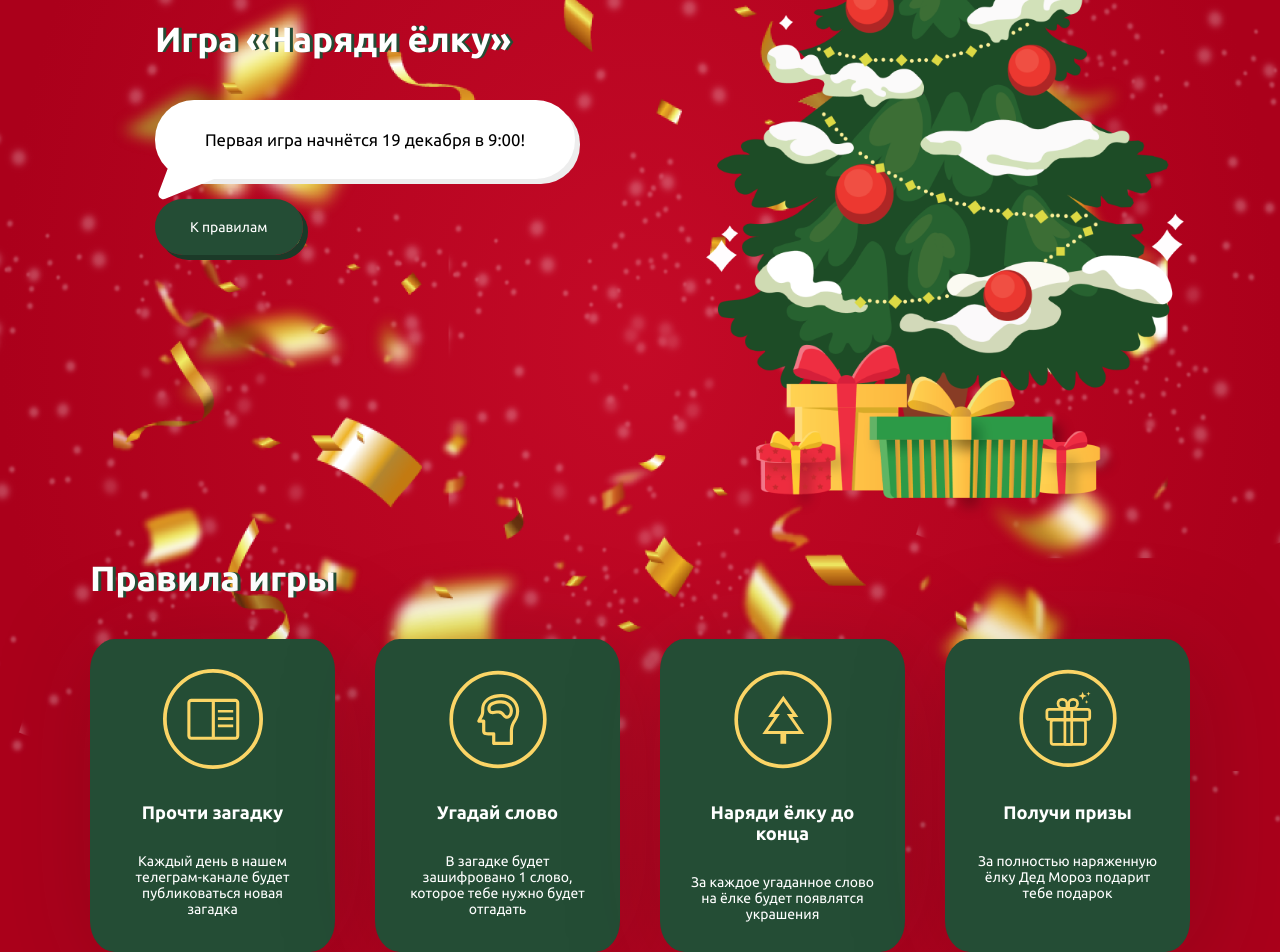
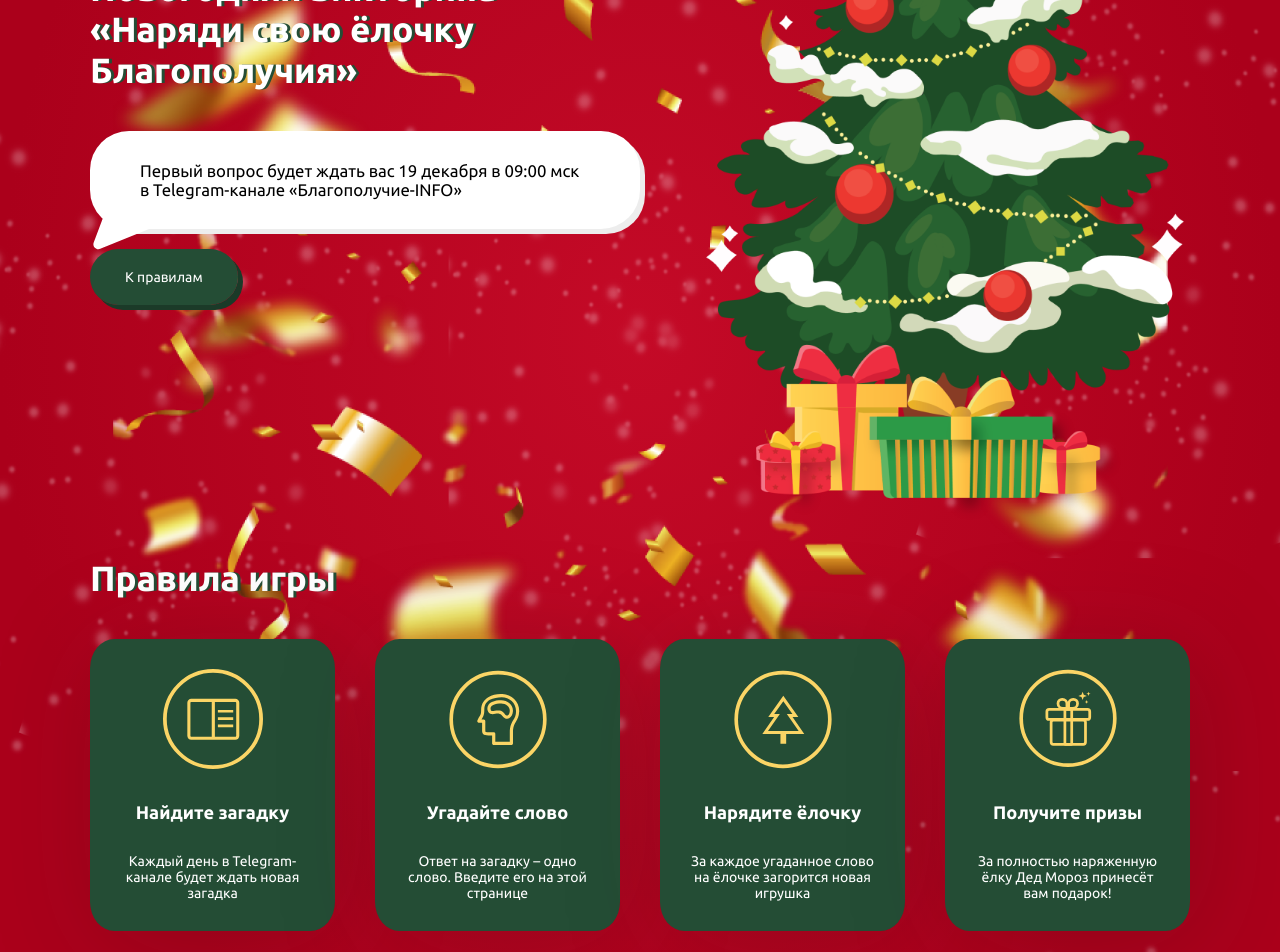
Before and after one commit to MegaVerkruzo/NewYearProject, a React (Create React App) app in the folder front/: page / in a window 1280 px wide. Shown: the part 500-1452 px from the top of the page. Built offline with nearby package versions, Linux system fonts and the light colour scheme; no server answers.

Commit message:
timer fix problem with time zone

```diff
--- a/front/src/components/Header/Header.jsx
+++ b/front/src/components/Header/Header.jsx
@@ -9,7 +9,7 @@ import {observer} from "mobx-react-lite";
 import Timer from "./Timer";
 import Music from "../../audio/AngelsOfLight.mp3";
 
-const onSetMusic = () => store.setMusic(Music)
+// const onSetMusic = () => store.setMusic(Music)
 
 const Header = () => {
     // const ref = React.useRef(null);
--- a/front/src/components/Header/Timer.jsx
+++ b/front/src/components/Header/Timer.jsx
@@ -4,7 +4,7 @@ import store from "../../store/store";
 
 const Timer = () => {
     const onTimerChange = () => {
-        const diffInMs = new Date('2023-01-01') - new Date()
+        const diffInMs = new Date('2023-01-01T00:00:00') - new Date()
         const days = parseInt(diffInMs / (1000 * 60 * 60 * 24));
         const hours = parseInt(diffInMs / (1000 * 60 * 60)) % 24;
         const minutes = parseInt(diffInMs / (1000 * 60)) % 60;
--- a/front/src/components/Main/MainPage.jsx
+++ b/front/src/components/Main/MainPage.jsx
@@ -6,9 +6,9 @@ const MainPage = () => {
     return (
         <div className="main-page__top align-center">
             <div className="main-page__column">
-                <div className="main-page__title"><h1>Игра «Наряди ёлку»</h1></div>
+                <div className="main-page__title"><h1>Новогодняя викторина «Наряди свою ёлочку Благополучия»</h1></div>
                 <div className="main-page__text">
-                    <span>Первая игра начнётся 19 декабря в 9:00!</span>
+                    <span>Первый вопрос будет ждать вас 19 декабря в 09:00 мск в Telegram-канале «Благополучие-INFO»</span>
                     <MessageAngle />
                 </div>
                 <a href="#rules" className="main-page__btn">К правилам</a>
--- a/front/src/components/Main/Rules.jsx
+++ b/front/src/components/Main/Rules.jsx
@@ -13,36 +13,34 @@ const Rules = () => {
                     <div className="rule__icon">
                         <Rule1 />
                     </div>
-                    <div className="rule__title">Прочти загадку</div>
-                    <div className="rule__text">Каждый день в нашем телеграм-канале будет публиковаться новая
-                        загадка
+                    <div className="rule__title">Найдите загадку</div>
+                    <div className="rule__text">Каждый день в Telegram-канале будет ждать новая загадка
                     </div>
                 </div>
                 <div className="rules__item">
                     <div className="rule__icon">
                         <Rule2 />
                     </div>
-                    <div className="rule__title">Угадай слово</div>
-                    <div className="rule__text">В загадке будет зашифровано 1 слово, которое тебе нужно будет
-                        отгадать
+                    <div className="rule__title">Угадайте слово</div>
+                    <div className="rule__text">Ответ на загадку – одно слово. Введите его на этой странице
                     </div>
                 </div>
                 <div className="rules__item">
                     <div className="rule__icon">
                         <Rule3 />
                     </div>
-                    <div className="rule__title">Наряди ёлку до конца</div>
+                    <div className="rule__title">Нарядите ёлочку</div>
                     <div className="rule__text">
-                        За каждое угаданное слово на ёлке будет появлятся украшения
+                        За каждое угаданное слово на ёлочке загорится новая игрушка
                     </div>
                 </div>
                 <div className="rules__item">
                     <div className="rule__icon">
                         <Rule4 />
                     </div>
-                    <div className="rule__title">Получи призы</div>
+                    <div className="rule__title">Получите призы</div>
                     <div className="rule__text">
-                        За полностью наряженную ёлку Дед Мороз подарит тебе подарок
+                        За полностью наряженную ёлку Дед Мороз принесёт вам подарок!
                     </div>
                 </div>
             </div>
```
Also changed, not shown: 1 other file (tests, documents, lock files or other folders).
